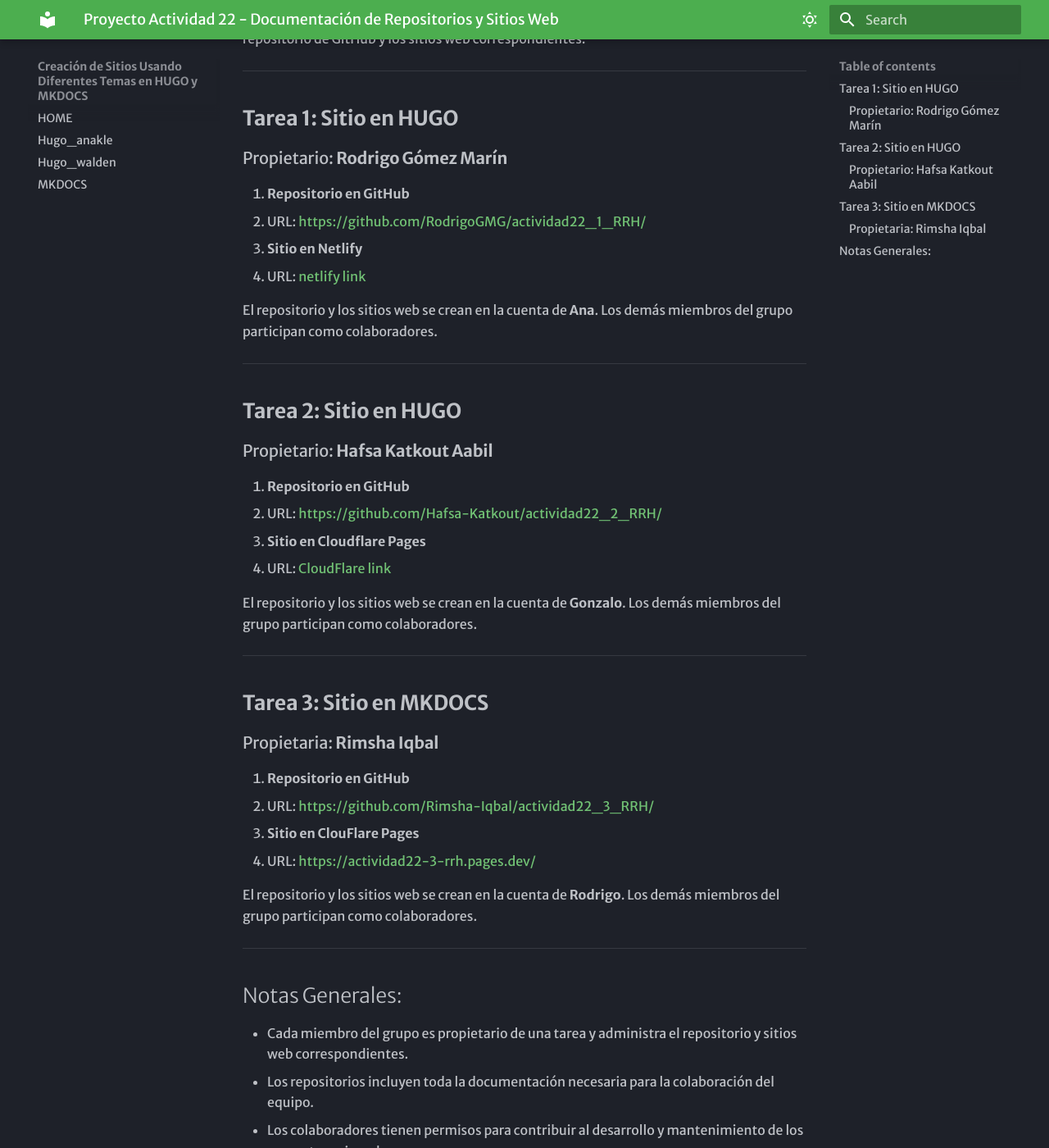
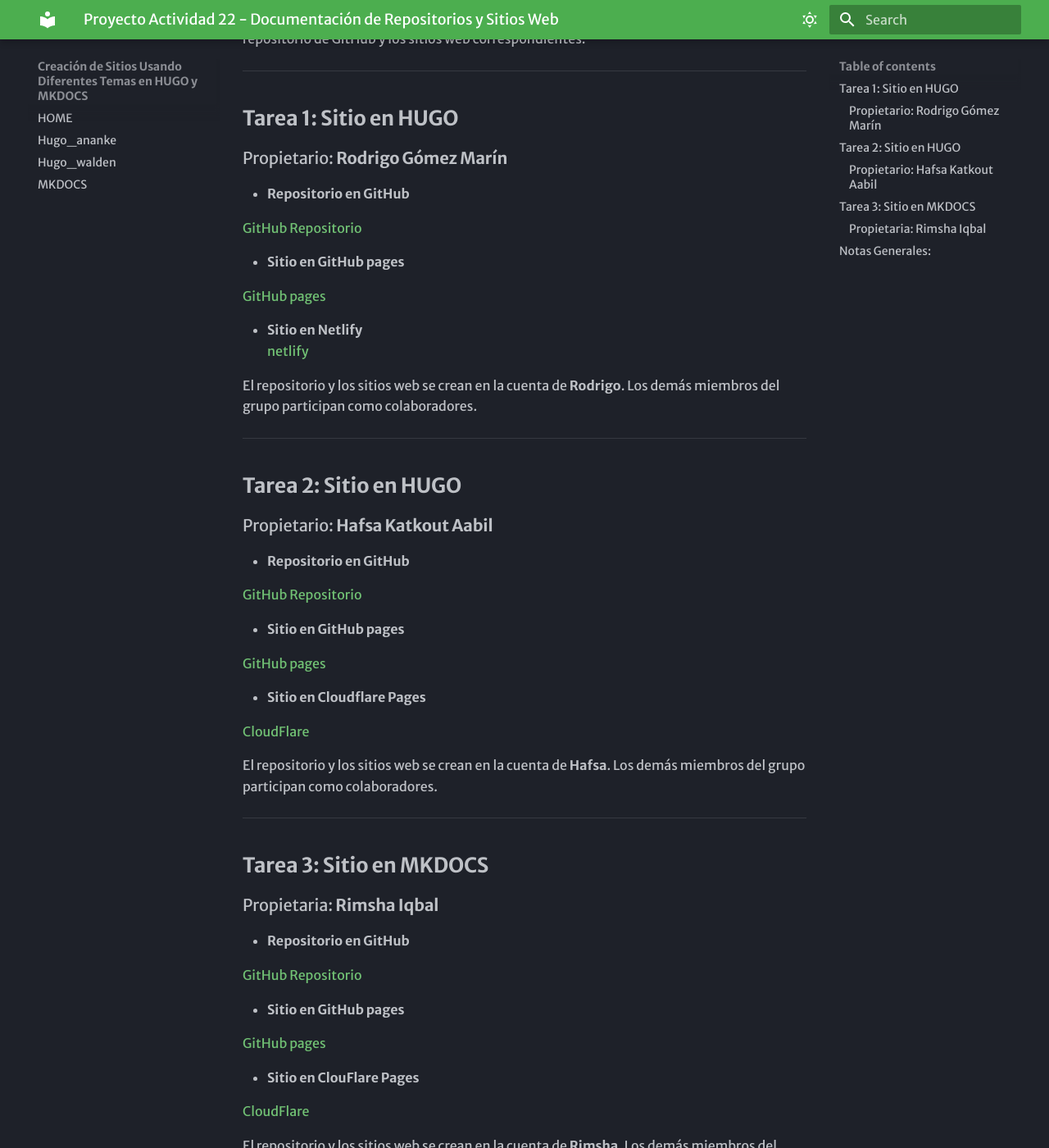
Before and after one commit to RodrigoGMG/actividad22_3_RRH, an MkDocs documentation site: the page built from docs/index.md, in a window 1280 px wide and 1400 px high, scrolled down 237 px. Shown: the whole window at 82% size. Built offline with MkDocs 1.6.1 and Material for MkDocs 9.7.7, drawn with Linux system fonts in a browser that asks for light colours; some web fonts are replaced.

Commit message:
modificaciones

```diff
--- a/docs/index.md
+++ b/docs/index.md
@@ -7,40 +7,57 @@
 ## **Tarea 1: Sitio en HUGO**
 ### Propietario: **Rodrigo Gómez Marín**
 
-1. **Repositorio en GitHub**
-   - URL: [https://github.com/RodrigoGMG/actividad22_1_RRH/](https://github.com/RodrigoGMG/actividad22_1_RRH/)
+- **Repositorio en GitHub**
 
-2. **Sitio en Netlify**
-   - URL: [netlify link](https://actividad22_1_AGL.netlify.app/)
+   [GitHub Repositorio](https://github.com/RodrigoGMG/actividad22_1_RRH/)
 
-El repositorio y los sitios web se crean en la cuenta de **Ana**. Los demás miembros del grupo participan como colaboradores.
+- **Sitio en GitHub pages**
+
+   [GitHub pages](https://rodrigogmg.github.io/actividad22_1_RRH/)
+
+- **Sitio en Netlify**
+   [netlify](https://actividad22-1-rrh.netlify.app/)
+
+El repositorio y los sitios web se crean en la cuenta de **Rodrigo**. Los demás miembros del grupo participan como colaboradores.
 
 ---
 
 ## **Tarea 2: Sitio en HUGO**
 ### Propietario: **Hafsa Katkout Aabil**
 
-1. **Repositorio en GitHub**
-   - URL: [https://github.com/Hafsa-Katkout/actividad22_2_RRH/](https://github.com/Hafsa-Katkout/actividad22_2_RRH/)
+- **Repositorio en GitHub**
 
-2. **Sitio en Cloudflare Pages**
-   - URL: [CloudFlare link](https://actividad22_2_AGL.pages.dev/)
+   [GitHub Repositorio](https://github.com/Hafsa-Katkout/actividad22_2_RRH/)
 
-El repositorio y los sitios web se crean en la cuenta de **Gonzalo**. Los demás miembros del grupo participan como colaboradores.
+- **Sitio en GitHub pages**
+
+   [GitHub pages]()
+
+- **Sitio en Cloudflare Pages**
+
+   [CloudFlare](https://actividad22_2_AGL.pages.dev/)
+
+El repositorio y los sitios web se crean en la cuenta de **Hafsa**. Los demás miembros del grupo participan como colaboradores.
 
 ---
 
 ## **Tarea 3: Sitio en MKDOCS**
 ### Propietaria: **Rimsha Iqbal**
 
-1. **Repositorio en GitHub**
-   - URL: [https://github.com/Rimsha-Iqbal/actividad22_3_RRH/](https://github.com/Rimsha-Iqbal/actividad22_3_RRH/)
+- **Repositorio en GitHub**
 
-2. **Sitio en ClouFlare Pages**
-   - URL: [https://actividad22-3-rrh.pages.dev/](https://actividad22-3-rrh.pages.dev/)
+   [GitHub Repositorio](https://github.com/Rimsha-Iqbal/actividad22_3_RRH/)
+
+- **Sitio en GitHub pages**
+
+   [GitHub pages](https://rimsha-iqbal.github.io/actividad22_3_RRH/)
+
+- **Sitio en ClouFlare Pages**
+
+   [CloudFlare](https://actividad22-3-rrh.pages.dev/)
 
 
-El repositorio y los sitios web se crean en la cuenta de **Rodrigo**. Los demás miembros del grupo participan como colaboradores.
+El repositorio y los sitios web se crean en la cuenta de **Rimsha**. Los demás miembros del grupo participan como colaboradores.
 
 ---
 
--- a/mkdocs.yml
+++ b/mkdocs.yml
@@ -2,7 +2,7 @@
 site_url: https://activida3.iaw
 nav:
   - HOME: Index.md
-  - Hugo_anakle: Hugo_anakle.md
+  - Hugo_ananke: Hugo_anakle.md
   - Hugo_walden:  Hugo_walden.md
   - MKDOCS: mkdocs.md
 
```
Also changed, not shown: site/404.html, site/Hugo_anakle/index.html, site/Hugo_walden/index.html, site/index.html, site/mkdocs/index.html, site/search/search_index.json, site/sitemap.xml, 1 other file.
